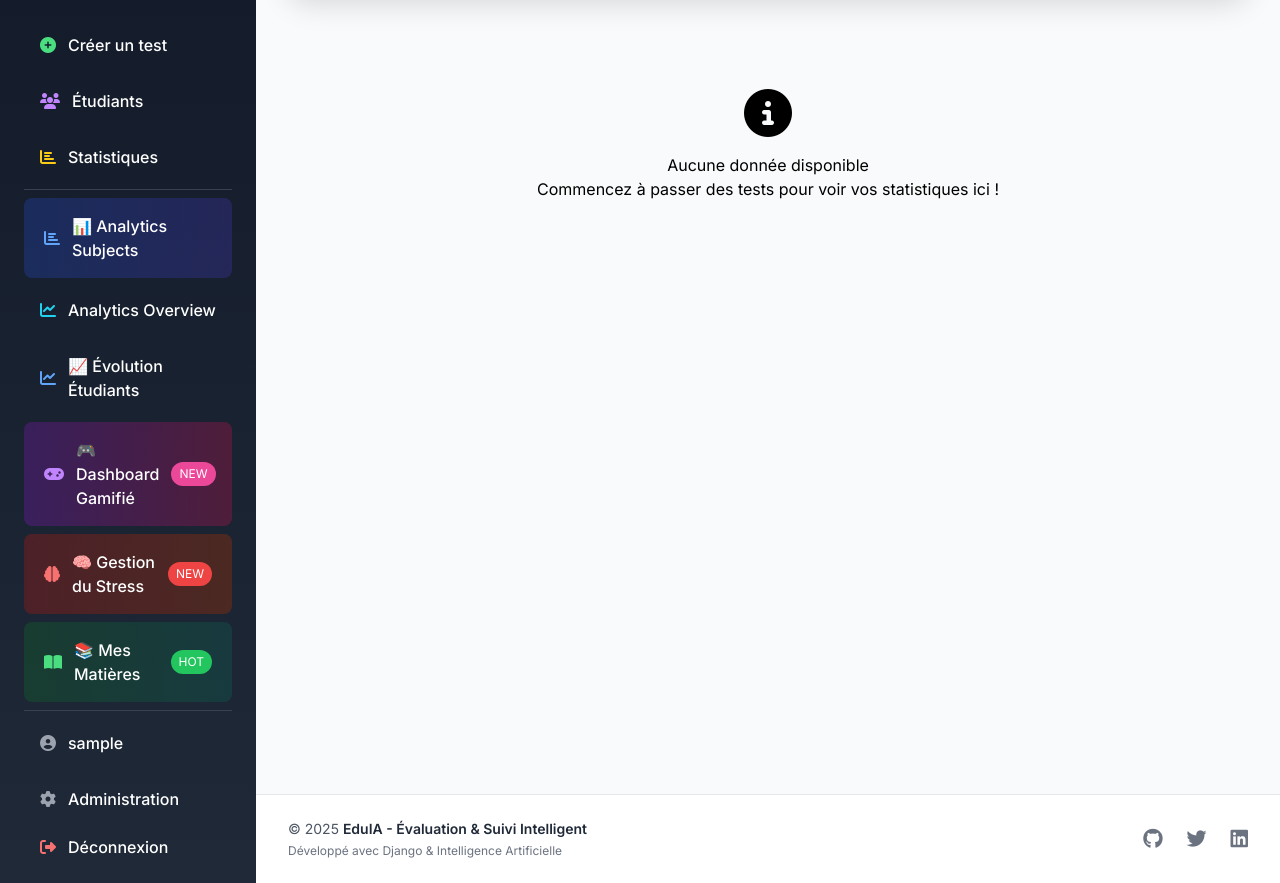
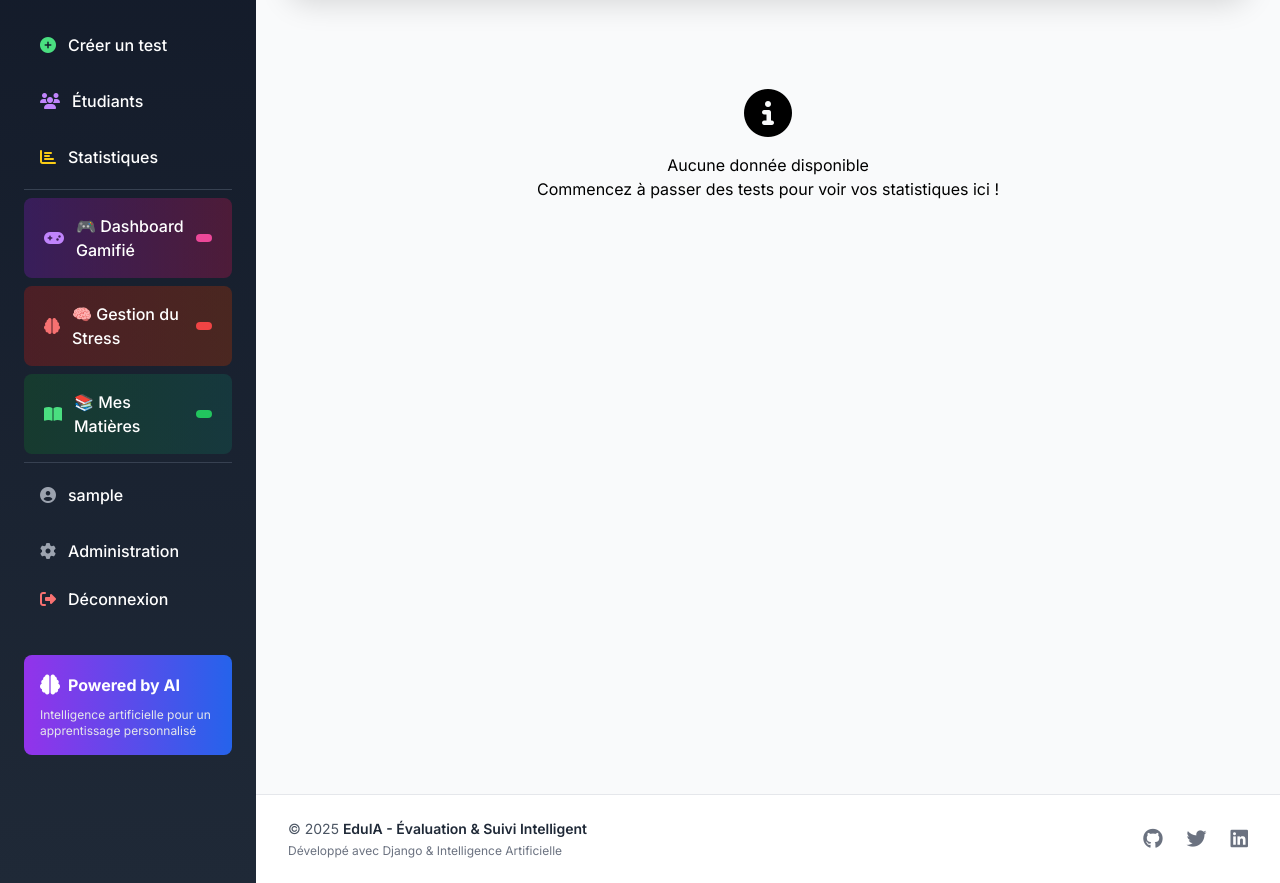
Before and after one commit to Houssine2001/EducationIA_Django, a Django app: page /analytics/evolution/ in a window 1280 px wide. Shown: the part 255-1138 px from the top of the page. Run offline with Django 5.2, Linux system fonts and the light colour scheme; the visitor is signed in with stand-in values (Sample User, id 1); data comes from the database, SQL or seed files in the repository; some libraries are stand-ins or nearby versions.

Commit message:
version finaaale

```diff
--- a/evaluation_project/templates/base.html
+++ b/evaluation_project/templates/base.html
@@ -261,30 +261,15 @@
                         <div class="border-t border-gray-700 my-4"></div>
                                      <!-- Analytics Section -->
                         {% if user.is_authenticated %}
-                            <!-- Analytics Section pour tous les utilisateurs -->
-                            <div class="bg-gradient-to-r from-blue-900/50 to-indigo-900/50 rounded-lg p-1 my-2">
-                                <a href="{% url 'analytics_dashboard:subject_overview' %}" class="flex items-center space-x-3 px-4 py-3 rounded-lg hover:bg-gray-700/50 transition-all-300 group">
-                                    <i class="fas fa-chart-bar text-blue-400 group-hover:scale-110 transition-transform"></i>
-                                    <span class="font-medium">📊 Analytics Subjects</span>
-                                </a>
-                            </div>
 
-                            <a href="{% url 'analytics_dashboard:overview' %}" class="flex items-center space-x-3 px-4 py-3 rounded-lg hover:bg-gray-700 transition-all-300 group">
-                                <i class="fas fa-chart-line text-cyan-400 group-hover:scale-110 transition-transform"></i>
-                                <span class="font-medium">Analytics Overview</span>
-                            </a>
 
-                            <a href="{% url 'analytics_dashboard:evolution_dashboard' %}" class="flex items-center space-x-3 px-4 py-3 rounded-lg hover:bg-gray-700 transition-all-300 group">
-    <i class="fas fa-chart-line text-blue-400 group-hover:scale-110 transition-transform"></i>
-    <span class="font-medium">📈 Évolution Étudiants</span>
-</a>
 
                             <!-- 🎮 Nouveau lien Gamification -->
                             <div class="bg-gradient-to-r from-purple-900/50 to-pink-900/50 rounded-lg p-1 my-2">
                                 <a href="{% url 'analytics_dashboard:gamified_dashboard' %}" class="flex items-center space-x-3 px-4 py-3 rounded-lg hover:bg-purple-700/50 transition-all-300 group">
                                     <i class="fas fa-gamepad text-purple-400 group-hover:scale-110 transition-transform"></i>
                                     <span class="font-medium">🎮 Dashboard Gamifié</span>
-                                    <span class="ml-auto text-xs bg-pink-500 text-white px-2 py-1 rounded-full">NEW</span>
+                                    <span class="ml-auto text-xs bg-pink-500 text-white px-2 py-1 rounded-full"></span>
                                 </a>
                             </div>
 
@@ -293,7 +278,7 @@
                                 <a href="{% url 'analytics_dashboard:stress_report' %}" class="flex items-center space-x-3 px-4 py-3 rounded-lg hover:bg-red-700/50 transition-all-300 group">
                                     <i class="fas fa-brain text-red-400 group-hover:scale-110 transition-transform"></i>
                                     <span class="font-medium">🧠 Gestion du Stress</span>
-                                    <span class="ml-auto text-xs bg-red-500 text-white px-2 py-1 rounded-full">NEW</span>
+                                    <span class="ml-auto text-xs bg-red-500 text-white px-2 py-1 rounded-full"></span>
                                 </a>
                             </div>
 
@@ -302,7 +287,7 @@
                                 <a href="{% url 'analytics_dashboard:subjects_list' %}" class="flex items-center space-x-3 px-4 py-3 rounded-lg hover:bg-green-700/50 transition-all-300 group">
                                     <i class="fas fa-book-open text-green-400 group-hover:scale-110 transition-transform"></i>
                                     <span class="font-medium">📚 Mes Matières</span>
-                                    <span class="ml-auto text-xs bg-green-500 text-white px-2 py-1 rounded-full">HOT</span>
+                                    <span class="ml-auto text-xs bg-green-500 text-white px-2 py-1 rounded-full"></span>
                                 </a>
                             </div>
                         {% endif %}
```
